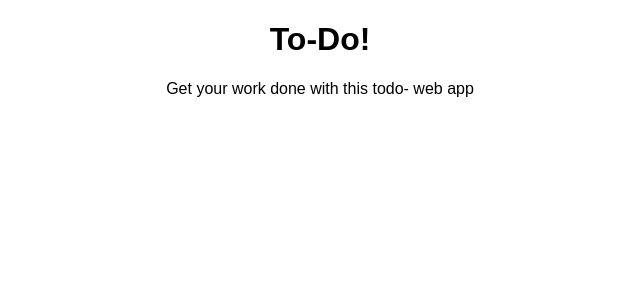
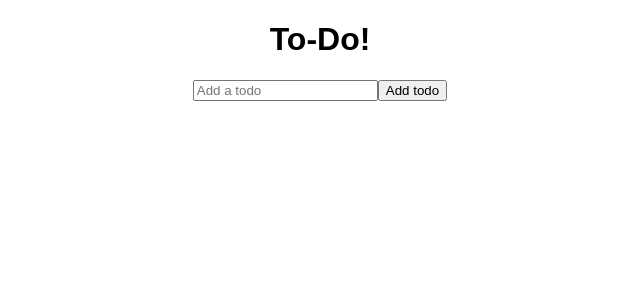
Before and after one commit to hirvaDhandhukia/To-Do, a React (Create React App) app: page / in a window 1280 px wide. Shown: the top 300 px of the page, without its empty margins (320-960 px from the left). Built offline with nearby package versions, Linux system fonts and the light colour scheme.

Commit message:
add: input form user can input task and click the submit btn, the page won't get refresh every time.

```diff
--- a/src/App.js
+++ b/src/App.js
@@ -1,10 +1,11 @@
+import TodoForm from "./components/TodoForm";
 import "./styles.css";
 
 export default function App() {
   return (
     <div className="App">
       <h1>To-Do!</h1>
-      <p>Get your work done with this todo- web app</p>
+      <TodoForm />
     </div>
   );
 }
--- /dev/null
+++ b/src/components/TodoForm.js
@@ -0,0 +1,38 @@
+import React, { useState } from "react";
+
+function TodoForm() {
+  const [input, setInput] = useState("");
+
+  const handleChange = (e) => {
+    setInput(e.target.value);
+  };
+
+  const handleSubmit = (e) => {
+    e.preventDefault();
+
+    // props.onSubmit({
+    //   id: Math.floor(Math.random() * 10000),
+    //   text: input
+    // });
+
+    setInput("");
+  };
+
+  return (
+    <div>
+      <form className="todo-form" onSubmit={handleSubmit}>
+        <input
+          type="text"
+          placeholder="Add a todo"
+          value={input}
+          name="text"
+          className="todo-input"
+          onChange={handleChange}
+        />
+        <button className="todo-button">Add todo</button>
+      </form>
+    </div>
+  );
+}
+
+export default TodoForm;
```
Also changed, not shown: src/components/Todo.js (added), src/components/TodoList.js (added).
